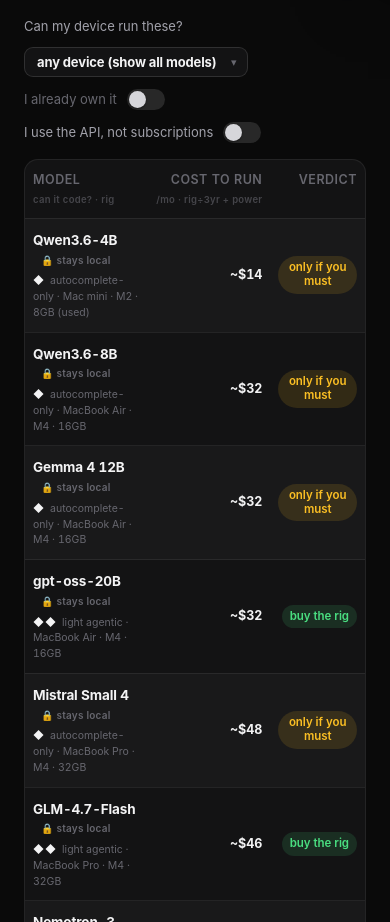
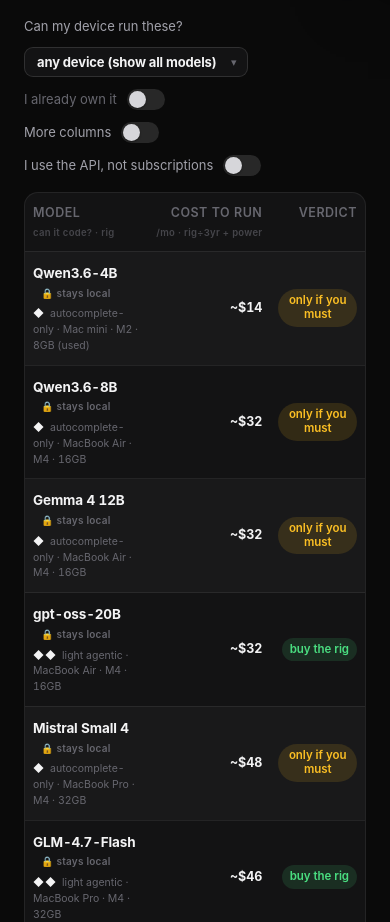
Before and after one commit to portdeveloper/shouldirunthis, a plain HTML site: page index.html in a window 390 px wide. Shown: the part 860-1782 px from the top of the page. Drawn offline with Linux system fonts and the light colour scheme.

Commit message:
Table: lean default (Model/Cost/Verdict), 'More columns' toggle expands the rest
Fixes silent horizontal-scroll on first load. Default collapses to the three
always-on columns so the table fits any width; a 'More columns' switch reveals
Speed/Rig/Power/API price/vs-API and the sub-ratio columns. i18n en/tr.

```diff
--- a/index.html
+++ b/index.html
@@ -123,6 +123,7 @@
   .assump-note{margin:12px 0 0;line-height:1.55}
   .tabletools{display:flex;align-items:center;justify-content:space-between;gap:12px 18px;margin:16px 0 0;flex-wrap:wrap}
   .tt-left{display:flex;align-items:center;gap:12px 18px;flex-wrap:wrap}
+  .tt-right{display:flex;align-items:center;gap:12px 18px;flex-wrap:wrap}
   .ownedtag{margin-left:6px;font-size:10.5px;font-weight:600;color:var(--tx-3);text-transform:uppercase;letter-spacing:.04em}
   .device-pick{display:flex;align-items:center;gap:10px;font-size:13px;color:var(--tx-2);flex-wrap:wrap}
   .device-pick>span{white-space:nowrap}
@@ -141,6 +142,8 @@
   .tgl input:checked + .switch::after{transform:translateX(17px);background:#fff}
   .tgl input:focus-visible + .switch{box-shadow:0 0 0 3px var(--accent-dim)}
   #tbl.hide-subs .subcol{display:none}
+  /* lean (default): collapse to Model / Cost / Verdict so the table fits without side-scroll. "More columns" toggle expands it. */
+  #tbl.lean .mobile-hide,#tbl.lean .advcol,#tbl.lean .subcol{display:none}
   .table-wrap{overflow-x:auto;border:1px solid var(--line);border-radius:14px;margin-top:16px;background:var(--bg-elev)}
   table{border-collapse:collapse;width:100%;min-width:1320px}
   thead th{font-size:11px;text-transform:uppercase;letter-spacing:.04em;color:var(--tx-3);font-weight:600;
@@ -305,7 +308,10 @@
         <label class="device-pick"><span data-i18n="devicePick">Can my device run these?</span><span class="chip"><select id="device" aria-label="Your device"></select><span class="car">▾</span></span></label>
         <label class="tgl" id="ownDevLabel"><span data-i18n="ownToggle">I already own it</span><input type="checkbox" id="ownDev"><span class="switch" aria-hidden="true"></span></label>
       </div>
-      <label class="tgl" id="noSubsLabel"><span data-i18n="apiToggle">I use the API, not subscriptions</span><input type="checkbox" id="noSubs"><span class="switch" aria-hidden="true"></span></label>
+      <div class="tt-right">
+        <label class="tgl" id="detailsLabel"><span data-i18n="detailsToggle">More columns</span><input type="checkbox" id="showDetails"><span class="switch" aria-hidden="true"></span></label>
+        <label class="tgl" id="noSubsLabel"><span data-i18n="apiToggle">I use the API, not subscriptions</span><input type="checkbox" id="noSubs"><span class="switch" aria-hidden="true"></span></label>
+      </div>
     </div>
     <div class="api-hint" id="apiHint" hidden></div>
     <div class="table-wrap">
@@ -401,6 +407,7 @@
     ctlPay:'Today I pay', ctlAndI:'and I', ctlSpend:'and I can spend', ctlForRig:'for a rig',
     devicePick:'Can my device run these?',
     apiToggle:'I use the API, not subscriptions',
+    detailsToggle:'More columns',
     th:{model:'Model',speed:'Speed',rig:'Rig',power:'Power',apiPrice:'API price',cost:'Cost to run',api:'vs API',g20:'vs GPT',c20:'vs Claude',g100:'vs GPT',c100:'vs Claude',verdict:'Verdict'},
     thsub:{model:'can it code? · rig',speed:'tokens/sec',rig:'approx',power:'watts',apiPrice:'$/MTok',cost:'/mo · rig÷3yr + power',api:'its own API',g20:'$20 sub',c20:'$20 sub',g100:'$100 sub',c100:'$100 sub'},
     asmHead:'assumptions', asmSub:'mid-2026 estimates; edit your reality',
@@ -505,6 +512,7 @@
     ctlPay:'Şu anki planım', ctlAndI:'ve', ctlSpend:'ve bir rig\'e', ctlForRig:'ayırabilirim',
     devicePick:'Cihazım bunları çalıştırabilir mi?',
     apiToggle:'Abonelik değil, API kullanıyorum',
+    detailsToggle:'Tüm sütunlar',
     th:{model:'Model',speed:'Hız',rig:'Rig',power:'Güç',apiPrice:'API fiyatı',cost:'Çalıştırma maliyeti',api:'API\'ye karşı',g20:'GPT\'ye karşı',c20:'Claude\'a karşı',g100:'GPT\'ye karşı',c100:'Claude\'a karşı',verdict:'Karar'},
     thsub:{model:'kod yazabilir mi? · rig',speed:'token/sn',rig:'yaklaşık',power:'watt',apiPrice:'$/MTok',cost:'/ay · rig÷3yıl + güç',api:'kendi API\'si',g20:'$20 abonelik',c20:'$20 abonelik',g100:'$100 abonelik',c100:'$100 abonelik'},
     asmHead:'varsayımlar', asmSub:'2026 ortası tahminleri; kendi gerçeğini düzenle',
@@ -759,6 +767,7 @@
 
 let planIdx=4, thrIdx=2, budIdx=5, noSubs=false, devIdx=0, ownDevice=false, RAT=[];
 let CHATCTX=null; // live snapshot the chat assistant sends as context
+let showDetails=false; // false => lean table (Model/Cost/Verdict); toggle expands all columns
 const usage=()=>usageDollars(PLANS[planIdx],THROTTLES[thrIdx]);
 const fmt$=n=>'$'+Math.round(n).toLocaleString();
 const fmtPwr=n=>n<1?'$'+n.toFixed(2):fmt$(n); // power-only costs can be sub-dollar
@@ -773,6 +782,7 @@
   b.oninput=e=>{budIdx=+e.target.value;recompute();writeURL();};
   d.oninput=e=>{devIdx=+e.target.value;recompute();writeURL();};
   document.getElementById('noSubs').oninput=e=>{noSubs=e.target.checked;recompute();writeURL();};
+  document.getElementById('showDetails').oninput=e=>{showDetails=e.target.checked;recompute();};
   document.getElementById('ownDev').oninput=e=>{ownDevice=e.target.checked;recompute();writeURL();};
   const ls=document.getElementById('lang');
   if(ls){
@@ -839,6 +849,8 @@
   const od=document.getElementById('ownDev'); od.disabled=!specific; od.checked=owns;
   document.getElementById('ownDevLabel').classList.toggle('locked', !specific);
   document.getElementById('tbl').classList.toggle('hide-subs', apiMode);
+  document.getElementById('tbl').classList.toggle('lean', !showDetails);
+  document.getElementById('showDetails').checked=showDetails;
   document.getElementById('tnote').innerHTML = apiMode ? T().tnoteApi : T().tnoteSub;
   const hint=document.getElementById('apiHint'); hint.innerHTML = apiMode ? T().apiHint : ''; hint.hidden = !apiMode;
   if(dev.mem!=null){ document.getElementById('tnote').innerHTML += owns ? T().tnoteOwn : T().tnoteFit; }
```
Also changed, not shown: prototype.html (+13 -1 lines).
